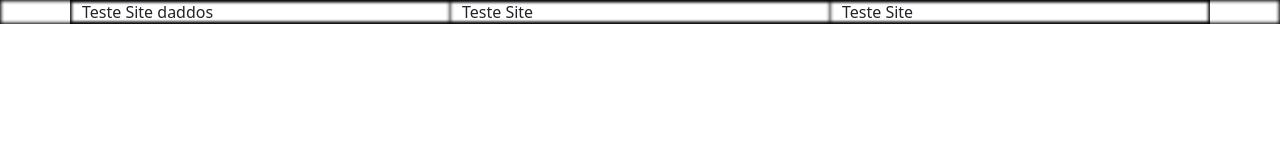
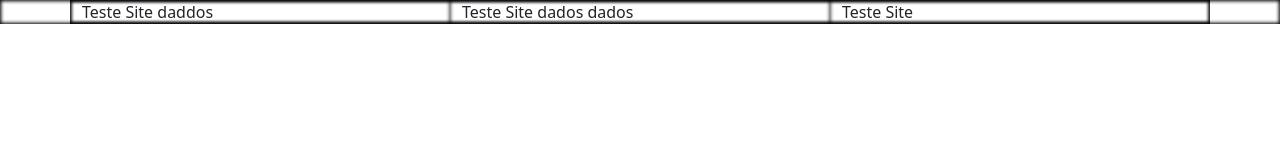
Before and after one commit to willianferrari/AulaGit, a plain HTML site: page index.html in a window 1280 px wide. Drawn offline with nearby package versions, Linux system fonts and the light colour scheme.

Commit message:
teste ste

```diff
--- a/index.html
+++ b/index.html
@@ -12,7 +12,7 @@
     <div class="container">
         <div class="row">
             <div class="col">Teste Site daddos</div>
-            <div class="col">Teste Site</div>
+            <div class="col">Teste Site dados dados</div>
             <div class="col">Teste Site</div>
         </div>
     </div>
```
